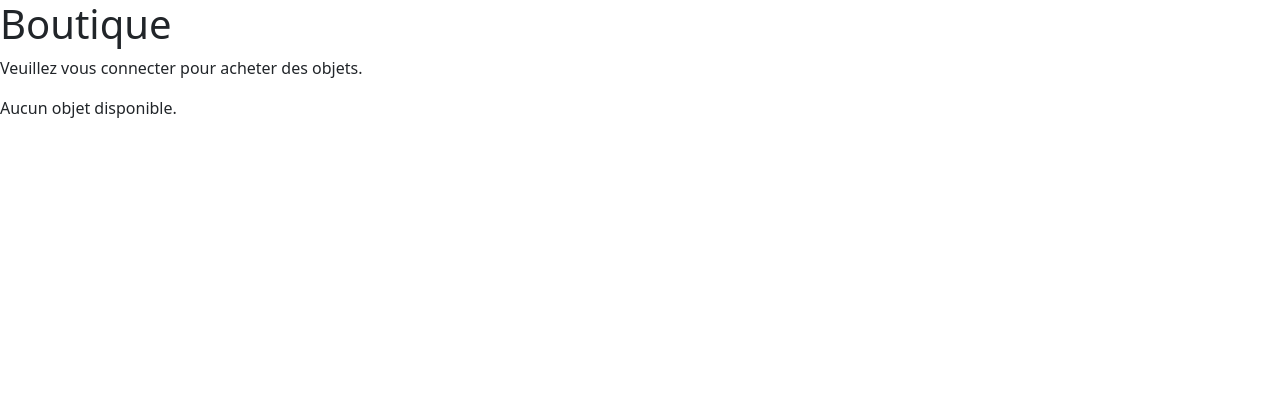
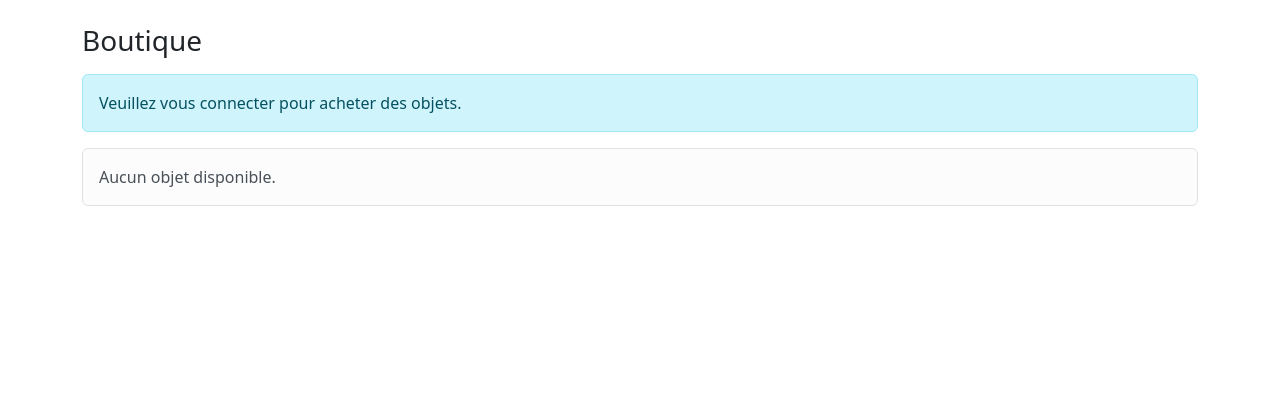
Before and after one commit to Peyo001/SAE3.01_Projet2_Yujo, a PHP site: template src/View/boutique.twig in a window 1280 px wide. Shown: the top 420 px of the page. Run offline with PHP 8.4, Linux system fonts and the light colour scheme; the template is opened without the code that fills it, so the values that code supplies are empty; some libraries are stand-ins or nearby versions.

Commit message:
Ajout de la fonctionnalité d'achat de yupoints sur la page boutique et ajout du style

```diff
--- a/src/View/boutique.twig
+++ b/src/View/boutique.twig
@@ -3,39 +3,80 @@
 {% block title %}Boutique{% endblock %}
 
 {% block content %}
-<div class="boutique-container">
-  <h1>Boutique</h1>
+<div class="container py-4">
+  <div class="d-flex align-items-center justify-content-between mb-3">
+    <h1 class="h3 m-0">Boutique</h1>
+    {% if user_connected %}
+      <span class="badge text-bg-primary">YuPoints: {{ yuPoints is not null ? yuPoints : 'inconnu' }}</span>
+    {% endif %}
+  </div>
 
-  {% if user_connected %}
-    <p><strong>Vos YuPoints:</strong> {{ yuPoints is not null ? yuPoints : 'inconnu' }}</p>
-  {% else %}
-    <p>Veuillez vous connecter pour acheter des objets.</p>
+  {% if not user_connected %}
+    <div class="alert alert-info" role="alert">
+      Veuillez vous connecter pour acheter des objets.
+    </div>
   {% endif %}
 
   {% if message %}
-    <div class="alert">{{ message }}</div>
+    <div class="alert alert-warning" role="alert">{{ message }}</div>
   {% endif %}
 
-  <div class="objets-grid">
+  {% if user_connected %}
+  <div class="card mb-4 border-primary">
+    <div class="card-body">
+      <h5 class="card-title mb-3">Acheter des YuPoints</h5>
+      <form method="post" action="index.php?controleur=boutique&methode=acheterPoints" class="row g-2 align-items-center">
+        <div class="col-auto">
+          <select class="form-select" name="pack">
+            <option value="100">+100 YuPoints</option>
+            <option value="500">+500 YuPoints</option>
+            <option value="1000">+1000 YuPoints</option>
+          </select>
+        </div>
+        <div class="col-auto">
+          <button type="submit" class="btn btn-outline-primary">Ajouter au solde</button>
+        </div>
+      </form>
+    </div>
+  </div>
+  {% endif %}
+
+  <div class="row g-3">
     {% for objet in objets %}
-      <div class="objet-card">
-        <h3>Objet #{{ objet.getIdObjet() }}</h3>
-        <p>{{ objet.getDescription() }}</p>
-        <p><strong>Prix:</strong> {{ objet.getPrix() }} YuPoints</p>
       {% set isOwned = ownedObjectIds is defined and (objet.getIdObjet() in ownedObjectIds) %}
+      {% set canAfford = (yuPoints is not null) and (yuPoints >= objet.getPrix()) %}
+      <div class="col-12 col-sm-6 col-md-4 col-lg-3">
+        <div class="card h-100 shadow-sm">
+          <div class="card-body d-flex flex-column">
+            <h5 class="card-title">Objet #{{ objet.getIdObjet() }}</h5>
+            <p class="card-text text-muted mb-2">{{ objet.getDescription() }}</p>
+            <div class="mb-3">
+              <span class="badge text-bg-secondary">Prix: {{ objet.getPrix() }} YuPoints</span>
+            </div>
+
+            <div class="mt-auto">
               {% if user_connected %}
                 {% if isOwned %}
-            <button type="button" disabled>Déjà possédé</button>
+                  <button type="button" class="btn btn-outline-secondary w-100" disabled>Déjà possédé</button>
                 {% else %}
-            <form method="post" action="index.php?controleur=boutique&methode=acheter">
+                  <form method="post" action="index.php?controleur=boutique&methode=acheter" class="d-grid gap-2">
                     <input type="hidden" name="idObjet" value="{{ objet.getIdObjet() }}" />
-              <button type="submit">Acheter</button>
+                    <button type="submit" class="btn btn-primary" {% if not canAfford %}disabled{% endif %}>
+                      {% if canAfford %}Acheter{% else %}Solde insuffisant{% endif %}
+                    </button>
                   </form>
                 {% endif %}
+              {% else %}
+                <button type="button" class="btn btn-outline-primary w-100" disabled>Connectez-vous pour acheter</button>
               {% endif %}
             </div>
+          </div>
+        </div>
+      </div>
     {% else %}
-      <p>Aucun objet disponible.</p>
+      <div class="col-12">
+        <div class="alert alert-light border" role="alert">Aucun objet disponible.</div>
+      </div>
     {% endfor %}
   </div>
 </div>
```
Lines whose indentation alone changed are shown as unchanged.
